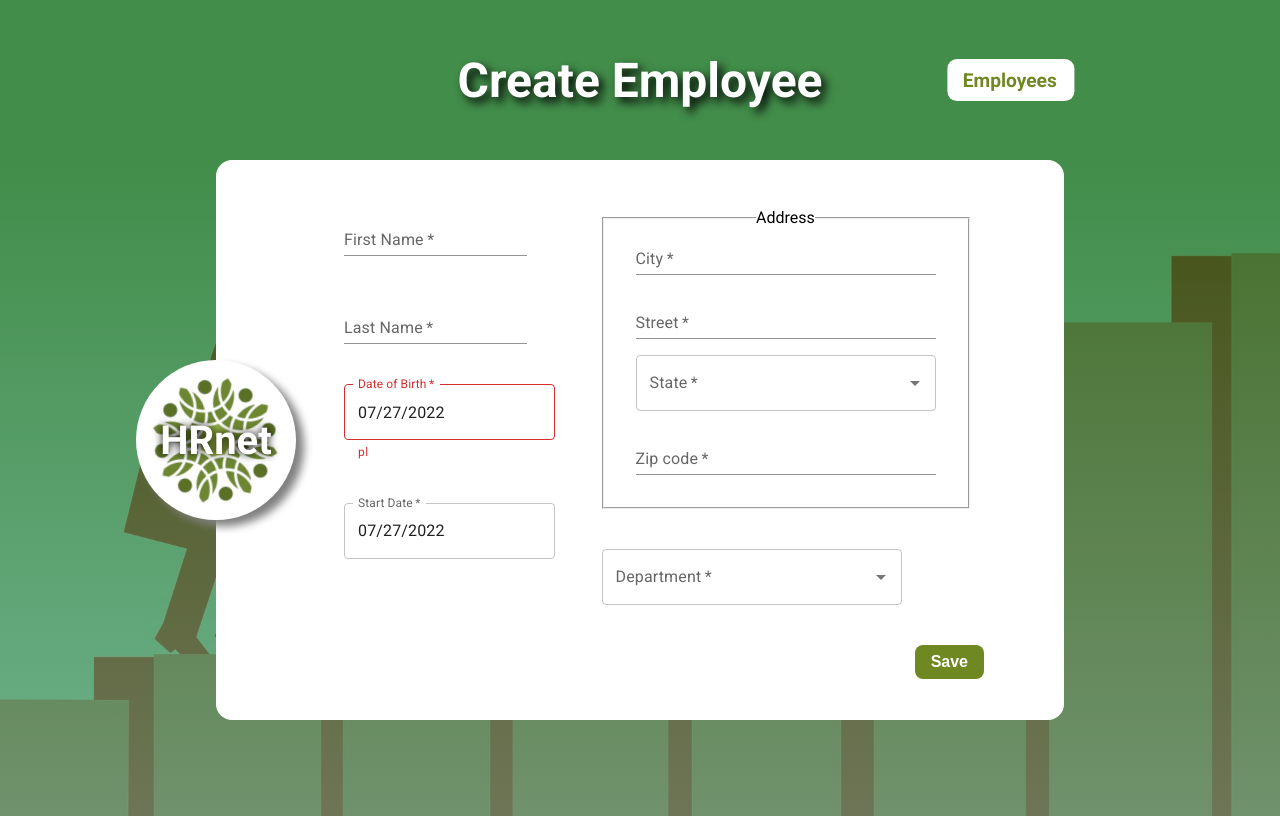
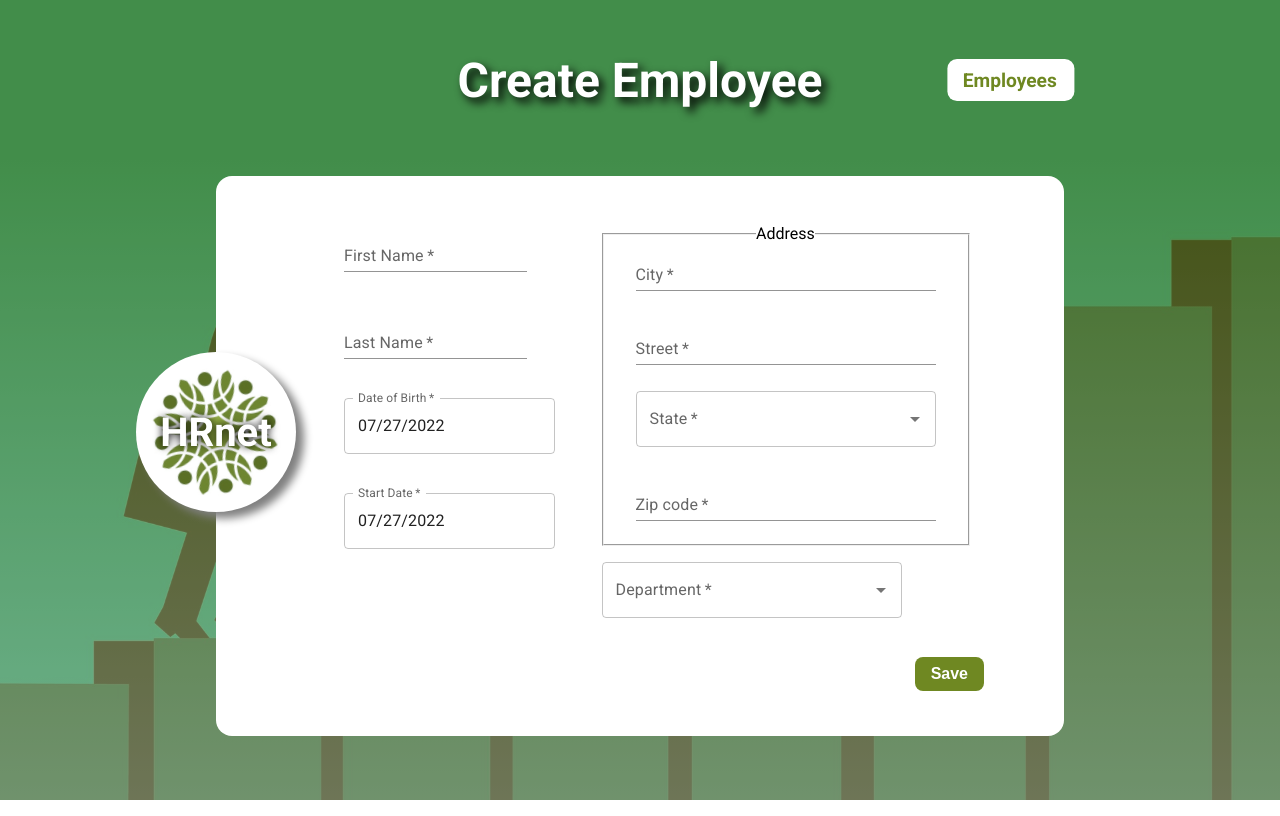
Before and after one commit to EliottAB/EliottAB-EliottAbadie_14_26072022, a React (Create React App) app: page / in a window 1280 px wide. Built offline with nearby package versions, Linux system fonts and the light colour scheme.

Commit message:
input handled + mui optimization

```diff
--- /dev/null
+++ b/src/css/pages/employees.css
@@ -0,0 +1,3 @@
+.employeesmain{
+    height: 100vh;
+}
--- a/src/css/pages/home.css
+++ b/src/css/pages/home.css
@@ -1,4 +1,4 @@
-main{
+.homemain{
     min-height: calc(100vh - 10em);
     display: flex;
     justify-content: center;
@@ -11,10 +11,10 @@ form{
     align-items: flex-start;
     overflow: hidden;
     flex-wrap: wrap;
-    gap: 2.5em 2em;
+    gap: 1em 2em;
     width: 50%;
     height: 30em;
-    margin: 0 0 6em -10em;
+    margin: 0 0 3em -10em;
     padding: 3em 5em 2em 8em;
     text-align: center;
     background-color: white;
@@ -28,23 +28,11 @@ form{
     }
 }
 
-.backgroundImage{
-    position: absolute;
-    bottom: 0;
-    left: 0;
-    height: 100%;
-    width: 100%;
-    opacity: 40%;
-    object-fit: cover;
-    object-position: bottom;
-    z-index: -1;
-}
-
 .address{
     display: flex;
     flex-direction: column;
-    padding: 0 2em 2em;
-    gap: 1em;
+    padding: 0 2em;
+    gap: .2em;
 }
 
 .savebutton{
--- a/src/index.css
+++ b/src/index.css
@@ -23,3 +23,15 @@ code {
   margin: 0;
   padding: 0;
 }
+
+.backgroundImage{
+  position: absolute;
+  bottom: 0;
+  left: 0;
+  height: 100%;
+  width: 100%;
+  opacity: 40%;
+  object-fit: cover;
+  object-position: bottom;
+  z-index: -1;
+}
--- a/src/pages/Home.jsx
+++ b/src/pages/Home.jsx
@@ -1,4 +1,5 @@
-import { Fragment, useState } from "react"
+import React from "react";
+import { Fragment, useState, useMemo } from "react"
 import { Logo } from "../components/Logo"
 import Autocomplete from '@mui/material/Autocomplete';
 import TextField from '@mui/material/TextField';
@@ -10,19 +11,94 @@ import "../css/pages/home.css"
 import BACKGROUND from "../assets/background.jpg"
 import { Header } from "../components/Header";
 
-export function Home(){
+function PureComponent(props){
+    const pureInput = useMemo(()=>{
+        return(
+            props.component
+        )
+    }, [props.listen])
+    return pureInput
+}
+
+export const Home = React.memo(()=> {
+
+
+    const [firstName, changeFirstName] = useState("")
+    const [firstNameError, setFirstNameError] = useState({error: false, message: " "})
+
+    const [lastName, changeLastName] = useState("")
+    const [lastNameError, setLastNameError] = useState({error: false, message: " "})
+
+    const [birthdate, changeBirthDate] = useState(new Date());
+    const [birthdateError, setBirthDateError] = useState({error: false, message: " "})
 
     const [startdate, changeStartDate] = useState(new Date());
-    const [birthdate, changeBirthDate] = useState(new Date());
-    const [firstName, changeFirstName] = useState("")
-    const [firstNameError, setFirstNameError] = useState({error: false, message: ""})
+    const [startdateError, setStartDateError] = useState({error: false, message: " "})
 
-    function handleInput(change, value, setError){
+    const [city, changeCity] = useState("");
+    const [cityError, setCityError] = useState({error: false, message: " "})
+
+    const [street, changeStreet] = useState("");
+    const [streetError, setStreetError] = useState({error: false, message: " "})
+
+    const [state, changeState] = useState("");
+    const [stateError, setStateError] = useState({error: false, message: " "})
+
+    const [zipcode, changeZipcode] = useState("");
+    const [zipcodeError, setZipcodeError] = useState({error: false, message: " "})
+
+    const [department, changeDepartment] = useState("");
+    const [departmentError, setDepartmentError] = useState({error: false, message: " "})
+
+    function handleInput(change, value, setError, rules){
         change(value)
-        if (value.length < 3) {
-            setError({error: true, message: "should have more than 2 letters"})
+        let error = false
+        if (rules === "text") {
+            if (value.length > 0 && value.length < 3) {
+                setError({error: true, message: "Must have more than 2 letters"})
+                error = true
+            }
+            if(value.match(/[^A-Za-zÀ-ÿ-]/)){
+                setError({error: true, message: "Must only include letters"})
+                error = true
+            }
+            if(error === false){
+                setError({error: false, message: " "})
+            }
+        }
+
+        if (rules === "birthdate") {
+            if(value > new Date()){
+                setError({error: true, message: "Negative birth date"})
             }else{
-            setError({error: false, message: ""})
+                setError({error: false, message: " "})
+            }
+        }
+
+        if (rules === "address") {
+            if(value.match(/[^A-Za-zÀ-ÿ- ]/)){
+                setError({error: true, message: "Bad character"})
+                error = true
+            }else{
+                setError({error: false, message: " "})
+            }
+        }
+    }
+
+    function handleSubmit(e){
+        e.preventDefault()
+        if (!
+            (firstNameError.error ||
+            lastNameError.error ||
+            cityError.error ||
+            streetError.error ||
+            stateError.error ||
+            zipcodeError.error ||
+            departmentError.error ||
+            birthdateError.error ||
+            startdateError.error)
+        ) {
+            console.log("ok")
         }
     }
 
@@ -30,9 +106,11 @@ export function Home(){
         <Fragment>
             <img src={BACKGROUND} alt="" className="backgroundImage"/>
             <Header page="home"/>
-            <main>
+            <main className="homemain">
                 <Logo></Logo>
-                <form>
+                <form onSubmit={(e)=>{handleSubmit(e)}}>
+                    <PureComponent
+                        component={
                             <TextField
                                 id="standard-basic"
                                 label="First Name"
@@ -41,75 +119,165 @@ export function Home(){
                                 error={firstNameError.error}
                                 helperText={firstNameError.message}
                                 value={firstName}
-                        onChange={(e) => handleInput(changeFirstName, e.target.value, setFirstNameError)}
+                                onChange={(e) => handleInput(changeFirstName, e.target.value, setFirstNameError, "text")}
                             />
+                        }
+                        listen={firstName}
+                    />
+                    <PureComponent
+                        component={
                             <TextField
                                 id="standard-basic"
                                 label="Last Name"
                                 variant="standard"
                                 required
+                                error={lastNameError.error}
+                                helperText={lastNameError.message}
+                                value={lastName}
+                                onChange={(e) => handleInput(changeLastName, e.target.value, setLastNameError, "text")}
+                            />
+                        }
+                        listen={lastName}
                     />
                     <LocalizationProvider dateAdapter={AdapterMoment}>
+                        <PureComponent
+                            component={
                                 <DatePicker
                                     label="Date of Birth"
                                     value={birthdate}
-                            onChange={(newValue) => {
-                            changeBirthDate(newValue);
+                                    onChange={(e) => {
+                                        handleInput(changeBirthDate, e, setBirthDateError, "birthdate")
                                     }}
                                     renderInput={(params) => <TextField
                                         {...params}
-                                error
-                                helperText="pl"
+                                        error={birthdateError.error}
+                                        helperText={birthdateError.message}
                                         required
                                     />}
                                 />
+                            }
+                            listen={birthdate}
+                        />
+                        <PureComponent
+                            component={
                                 <DatePicker
                                     label="Start Date"
                                     value={startdate}
-                            onChange={(newValue) => {
-                            changeStartDate(newValue);
+                                    onChange={(e) => {
+                                        handleInput(changeStartDate, e, setStartDateError)
                                     }}
                                     renderInput={(params) => <TextField
                                         {...params}
+                                        error={startdateError.error}
+                                        helperText={startdateError.message}
                                         required
                                     />}
+                                />
+                            }
+                            listen={startdate}
                         />
                     </LocalizationProvider>
                     <fieldset className="address">
                         <legend>Address</legend>
+                        <PureComponent
+                            component={
                                 <TextField
                                     id="standard-basic"
                                     label="City"
                                     variant="standard"
+                                    error={cityError.error}
+                                    helperText={cityError.message}
                                     required
+                                    value={city}
+                                    onChange={(e) => {
+                                        handleInput(changeCity, e.target.value, setCityError, "address")
+                                    }}
                                 />
+                            }
+                            listen={city}
+                        />
+                        <PureComponent
+                            component={
                                 <TextField
                                     id="standard-basic"
                                     label="Street"
                                     variant="standard"
+                                    error={streetError.error}
+                                    helperText={streetError.message}
                                     required
+                                    value={street}
+                                    onChange={(e) => {
+                                        handleInput(changeStreet, e.target.value, setStreetError, "address")
+                                    }}
                                 />
+                            }
+                            listen={street}
+                        />
+                        <PureComponent
+                            component={
                                 <Autocomplete
                                     disablePortal
                                     id="combo-box-demo"
                                     options={states}
                                     sx={{ width: 300 }}
-                            renderInput={(params) => <TextField {...params} label="State" required/>}
+                                    renderInput={(params) => <TextField
+                                        {...params}
+                                        label="State"
+                                        required
+                                        error={stateError.error}
+                                        helperText={stateError.message}
+                                        value={state}
+                                        onChange={(e) => {
+                                            handleInput(changeState, e.target.value, setStateError)
+                                        }}
                                         />
+                                    }
+                                />
+                            }
+                            listen={state}
+                        />
+                        <PureComponent
+                            component={
                                 <TextField
                                     id="standard-basic"
                                     label="Zip code"
                                     variant="standard"
+                                    type="number"
                                     required
-                            type="number"
+                                    error={zipcodeError.error}
+                                    helperText={zipcodeError.message}
+                                    value={zipcode}
+                                    onChange={(e) => {
+                                        handleInput(changeZipcode, e.target.value, setZipcodeError)
+                                    }}
                                 />
+                            }
+                            listen={zipcode}
+                        />
+
                     </fieldset>
+                    <PureComponent
+                            component={
                                 <Autocomplete
                                     disablePortal
                                     id="combo-box-demo"
                                     options={departments}
                                     sx={{ width: 300 }}
-                        renderInput={(params) => <TextField {...params} label="Department" required/>}
+                                    renderInput={(params) => <TextField
+                                        {...params}
+                                        label="Department"
+                                        required
+                                        error={departmentError.error}
+                                        helperText={departmentError.message}
+                                        value={department}
+                                        onChange={(e) => {
+                                            handleInput(changeDepartment, e.target.value, setDepartmentError)
+                                        }}
+                                        />
+                                    }
+                                />
+                            }
+                            listen={department}
                         />
                     <button className="savebutton">Save</button>
                 </form>
@@ -117,4 +285,4 @@ export function Home(){
         </Fragment>
     )
 
-}
+})
```
Also changed, not shown: src/pages/Employees.jsx (+10 -1 lines). Lines whose indentation alone changed are shown as unchanged.
